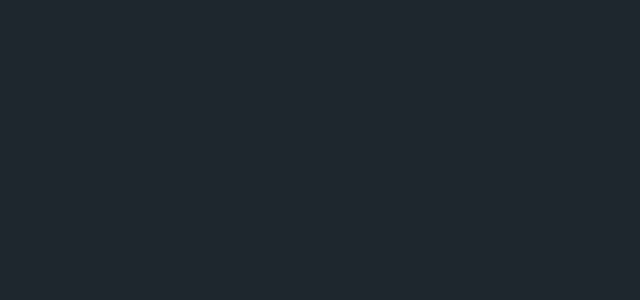
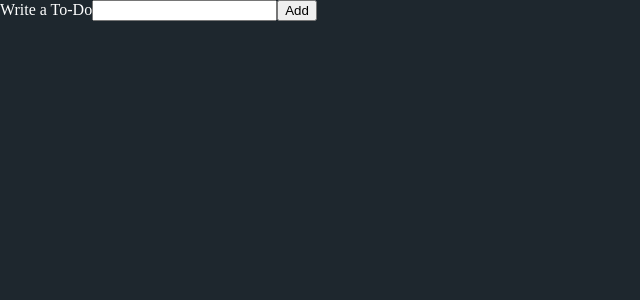
Before and after one commit to pollyjean/sky-coins, a React (Vite) app: page / in a window 1280 px wide. Shown: the top 300 px of the page, without its empty margins (0-640 px from the left). Built offline with nearby package versions, Linux system fonts and the light colour scheme.

Commit message:
Form 기본 만들기

```diff
--- a/src/App.tsx
+++ b/src/App.tsx
@@ -1,9 +1,11 @@
-import GlobalStyle from "./assets/GlobalStyle";
+import GlobalStyle from "./GlobalStyle";
+import TodoList from "./TodoList";
 
 const App = () => {
   return (
     <>
       <GlobalStyle />
+      <TodoList />
     </>
   );
 };
--- /dev/null
+++ b/src/TodoList.tsx
@@ -0,0 +1,26 @@
+import { useState } from "react";
+
+const TodoList = () => {
+  const [todo, setTodo] = useState("");
+  const onChange = (event: React.FormEvent<HTMLInputElement>) => {
+    const {
+      currentTarget: { value },
+    } = event;
+    setTodo(value);
+  };
+  const onSubmit = (event: React.FormEvent<HTMLFormElement>) => {
+    event.preventDefault();
+    console.log(todo);
+  };
+  return (
+    <div>
+      <form onSubmit={onSubmit}>
+        <label htmlFor="todo">Write a To-Do</label>
+        <input type="text" id="todo" name="todo" value={todo} onChange={onChange} />
+        <button>Add</button>
+      </form>
+    </div>
+  );
+};
+
+export default TodoList;
--- a/src/main.tsx
+++ b/src/main.tsx
@@ -2,7 +2,7 @@ import React from "react";
 import ReactDOM from "react-dom/client";
 import { RecoilRoot } from "recoil";
 import { ThemeProvider } from "styled-components";
-import { darkMode } from "./assets/theme";
+import { darkMode } from "./theme";
 import App from "./App";
 
 ReactDOM.createRoot(document.getElementById("root")!).render(
```
Also changed, not shown: src/GlobalStyle.ts (renamed from src/assets/GlobalStyle.ts), src/styled.d.ts (renamed from src/assets/styled.d.ts), src/theme.ts (renamed from src/assets/theme.ts), 1 other file (tests, documents, lock files or other folders).
